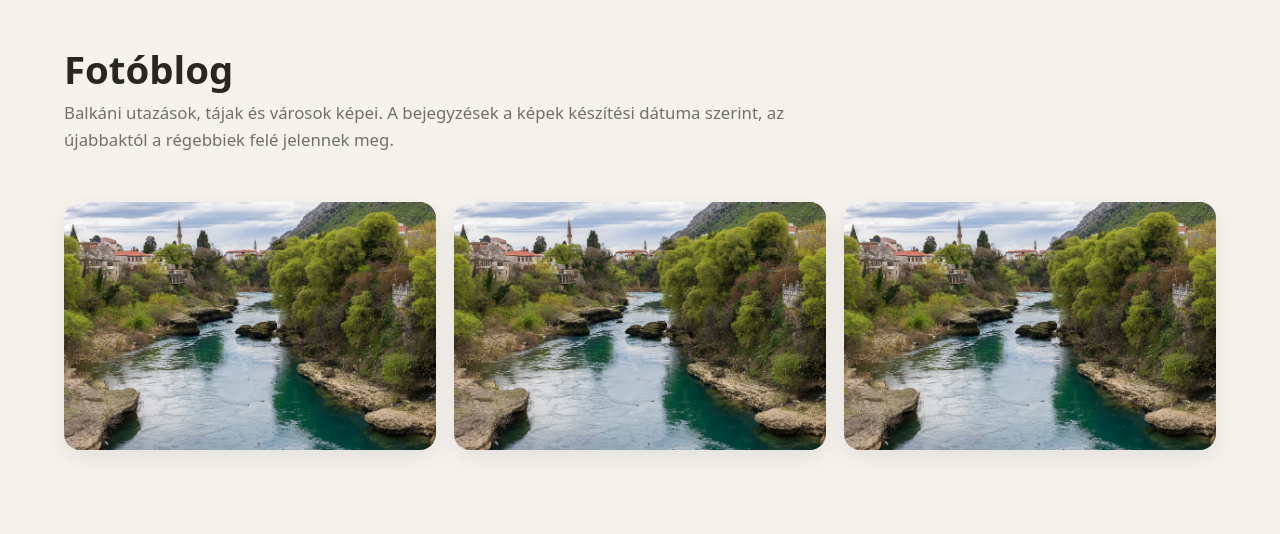
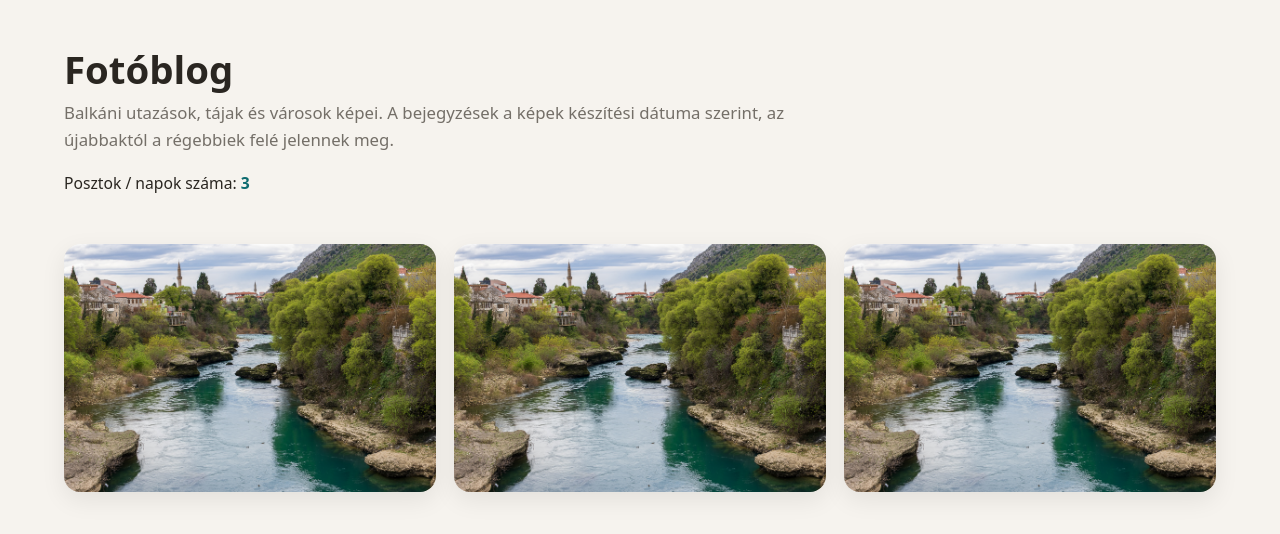
Before and after one commit to havassy/fotoblog, a Jekyll site: the page built from index.md, in a window 1280 px wide. Shown: the top 534 px of the page. Built offline with Jekyll 4.4.1, drawn with Linux system fonts in a browser that asks for light colours.

Commit message:
Update home.html

```diff
--- a/_layouts/home.html
+++ b/_layouts/home.html
@@ -51,6 +51,17 @@
 
     .intro > :first-child{margin-top:0;}
     .intro > :last-child{margin-bottom:0;}
+
+    .intro-count{
+      margin-top:12px;
+      color:var(--text);
+      font-size:0.98rem;
+    }
+
+    .intro-count strong{
+      color:var(--accent);
+      font-weight:700;
+    }
 
     .gallery{
       column-count:3;
@@ -155,20 +166,27 @@
 </head>
 <body>
   <div class="wrap">
+    {% assign posts_with_images = site.posts | where_exp: "post", "post.image" %}
+
     <header>
       <h1>{{ page.title | default: site.title }}</h1>
+
       {% if content and content != "" %}
       <div class="intro">
         {{ content }}
+        <p class="intro-count">
+          Posztok / napok száma: <strong>{{ posts_with_images.size }}</strong>
+        </p>
       </div>
       {% elsif site.description %}
       <div class="intro">
         <p>{{ site.description }}</p>
+        <p class="intro-count">
+          Posztok / napok száma: <strong>{{ posts_with_images.size }}</strong>
+        </p>
       </div>
       {% endif %}
     </header>
-
-    {% assign posts_with_images = site.posts | where_exp: "post", "post.image" %}
 
     {% if posts_with_images.size > 0 %}
     <section class="gallery" aria-label="Fotóbejegyzések">
```
